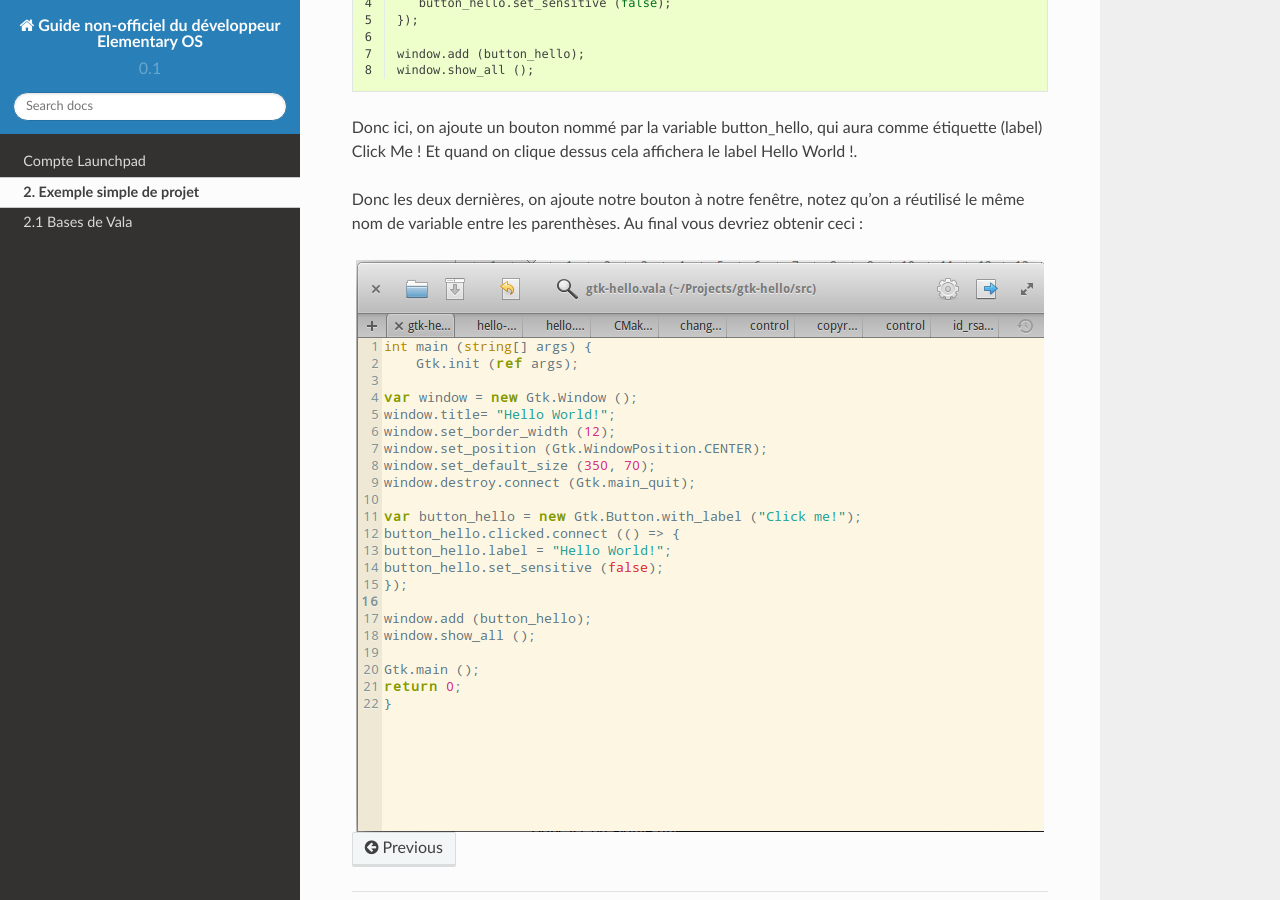
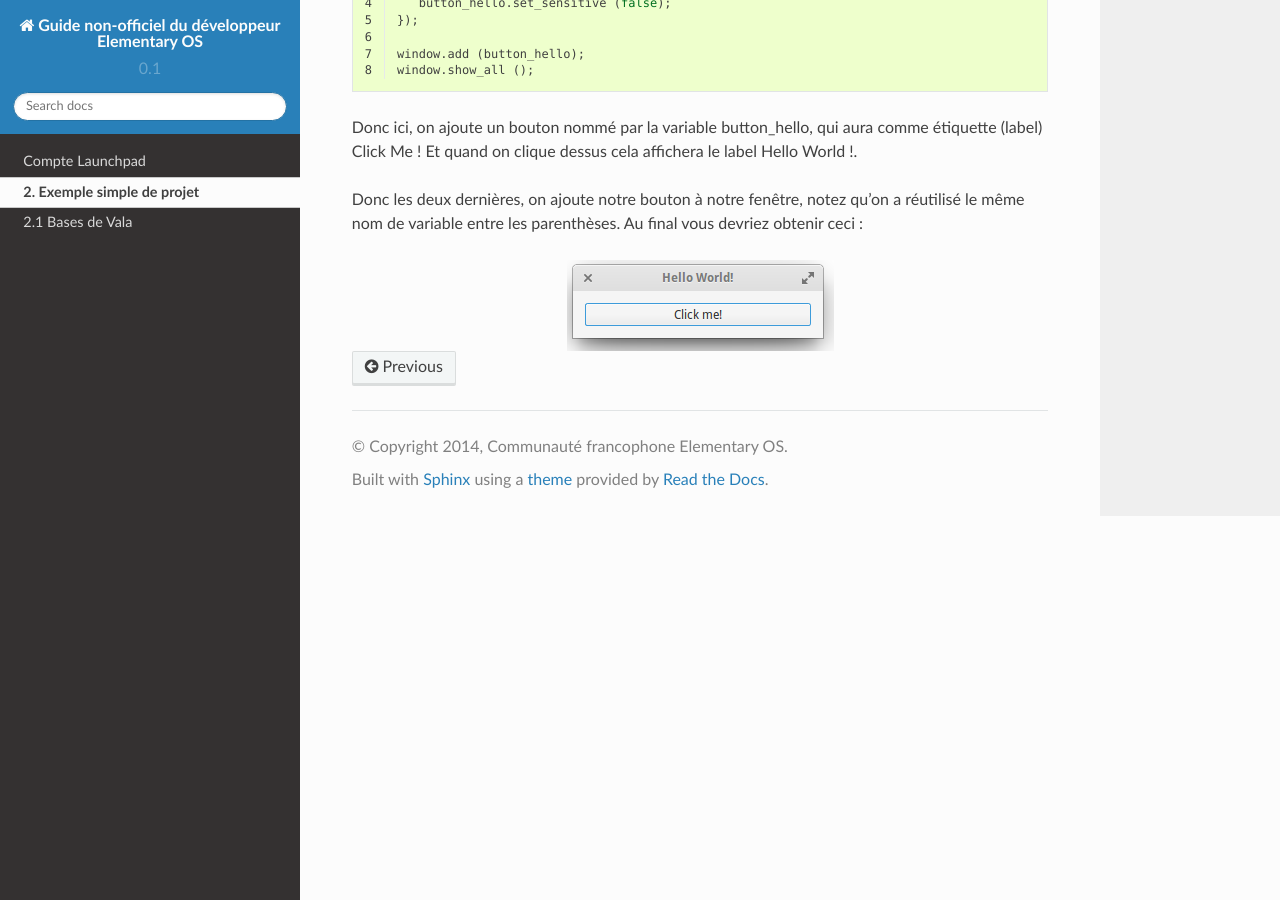
Before and after one commit to elementary-fr/elementaryos-fr-doc, a Sphinx documentation site: the page built from source/simple-projet.rst, in a window 1280 px wide and 900 px high, scrolled down 1597 px. Built offline with Sphinx 7.4.7 and the Read the Docs theme 2.0.0, drawn with Linux system fonts in a browser that asks for light colours.

Commit message:
Update simple-projet.rst

```diff
--- a/source/simple-projet.rst
+++ b/source/simple-projet.rst
@@ -95,5 +95,5 @@ nom de variable entre les parenthèses.
 Au final vous devriez obtenir ceci :
 
 
-.. figure:: _static/exemple-simple-de-projet/gtk-hello.vala.png
+.. figure:: _static/exemple-simple-de-projet/click-me.png
     :align: center
```
